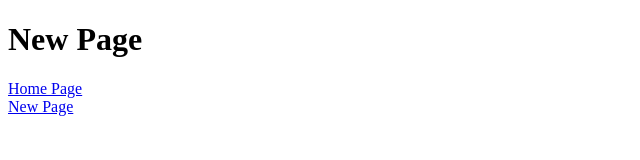
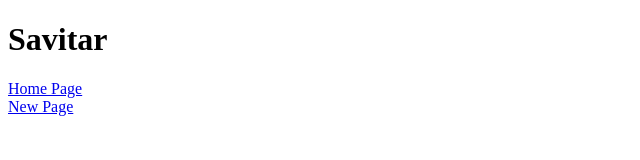
Before and after one commit to Itsnotjuju/firstwebsite2025, a plain HTML site: page savitar.html in a window 1280 px wide. Shown: the whole page, without its empty margins (0-640 px from the left). Drawn offline with Linux system fonts and the light colour scheme.

Commit message:
Update and rename newpage.html to savitar.html

```diff
--- a/newpage.html
+++ b/savitar.html
@@ -4,7 +4,7 @@
 </head>
 <body>
 <h1>
-<body><h1>New Page</h1>
+<body><h1>Savitar</h1>
 <a href="index.html">Home Page</a><br>
 <a href="newpage.html">New Page</a>
 </body></h1>
```
